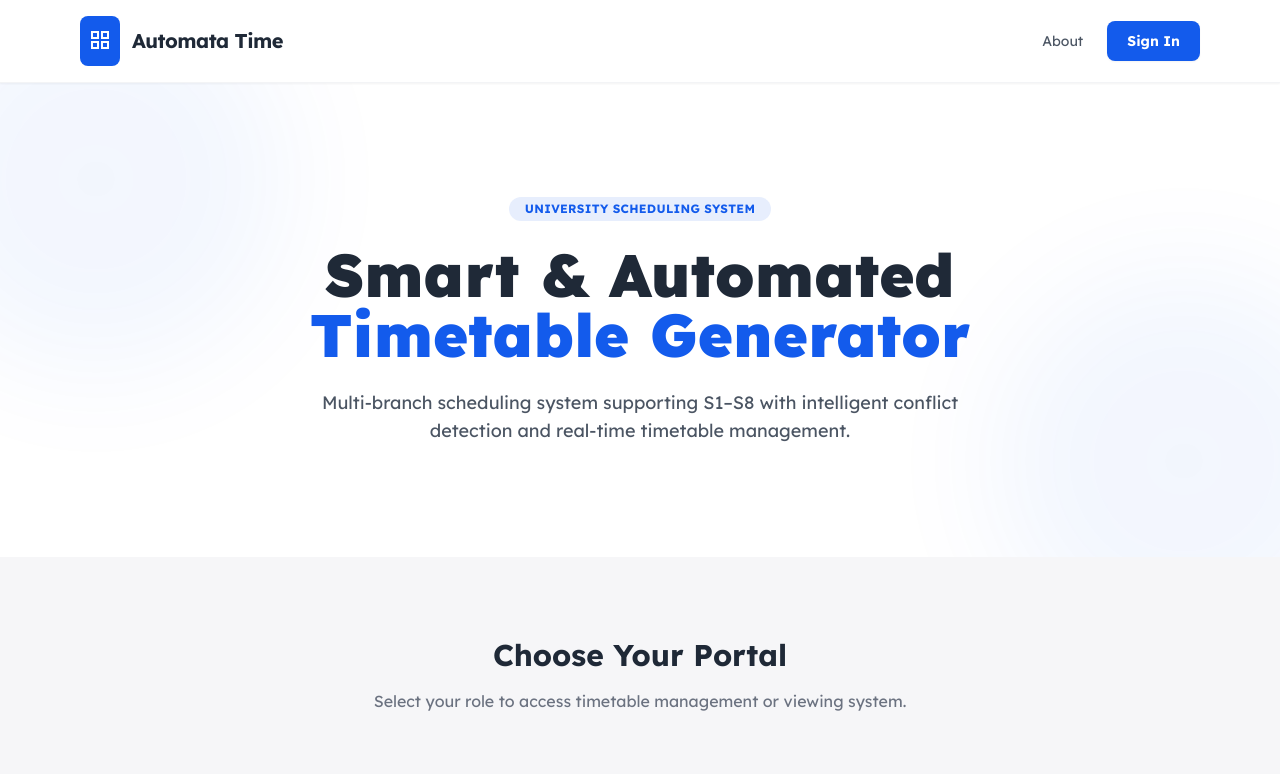
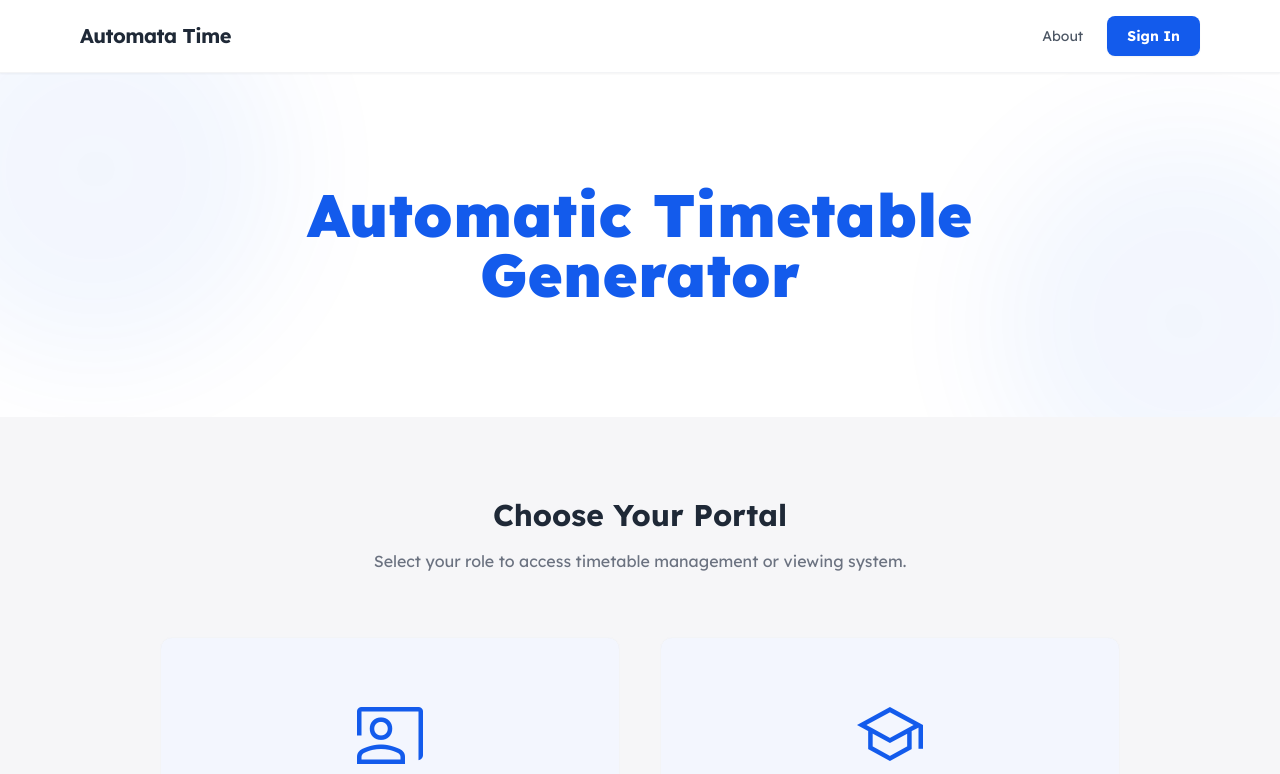
Before and after one commit to Kingacel/mini, a website: page public/login.html in a window 1280 px wide. Shown: the top 774 px of the page. Drawn offline with nearby package versions, Linux system fonts and the light colour scheme.

```diff
--- a/public/login.html
+++ b/public/login.html
@@ -56,9 +56,7 @@
 
       <!-- Logo -->
       <div class="flex items-center gap-3">
-        <div class="p-2 bg-primary rounded-lg text-white">
-          <span class="material-symbols-outlined text-2xl">grid_view</span>
-        </div>
+
         <h1 class="text-lg md:text-xl font-bold tracking-tight">
           Automata Time
         </h1>
@@ -91,19 +89,14 @@
 
       <div class="relative max-w-4xl mx-auto text-center space-y-6">
 
-        <span class="inline-block px-4 py-1 rounded-full bg-primary/10 text-primary text-xs font-bold uppercase tracking-wide">
-          University Scheduling System
-        </span>
+
 
         <h2 class="text-4xl md:text-6xl font-black leading-tight">
-          Smart & Automated
-          <span class="text-primary">Timetable Generator</span>
+
+          <span class="text-primary"> Automatic Timetable Generator</span>
         </h2>
 
-        <p class="text-gray-600 max-w-2xl mx-auto text-lg">
-          Multi-branch scheduling system supporting S1–S8 with intelligent conflict detection
-          and real-time timetable management.
-        </p>
+
 
       </div>
     </section>
```
Also changed, not shown: public/student.html (+1 -1 lines).
